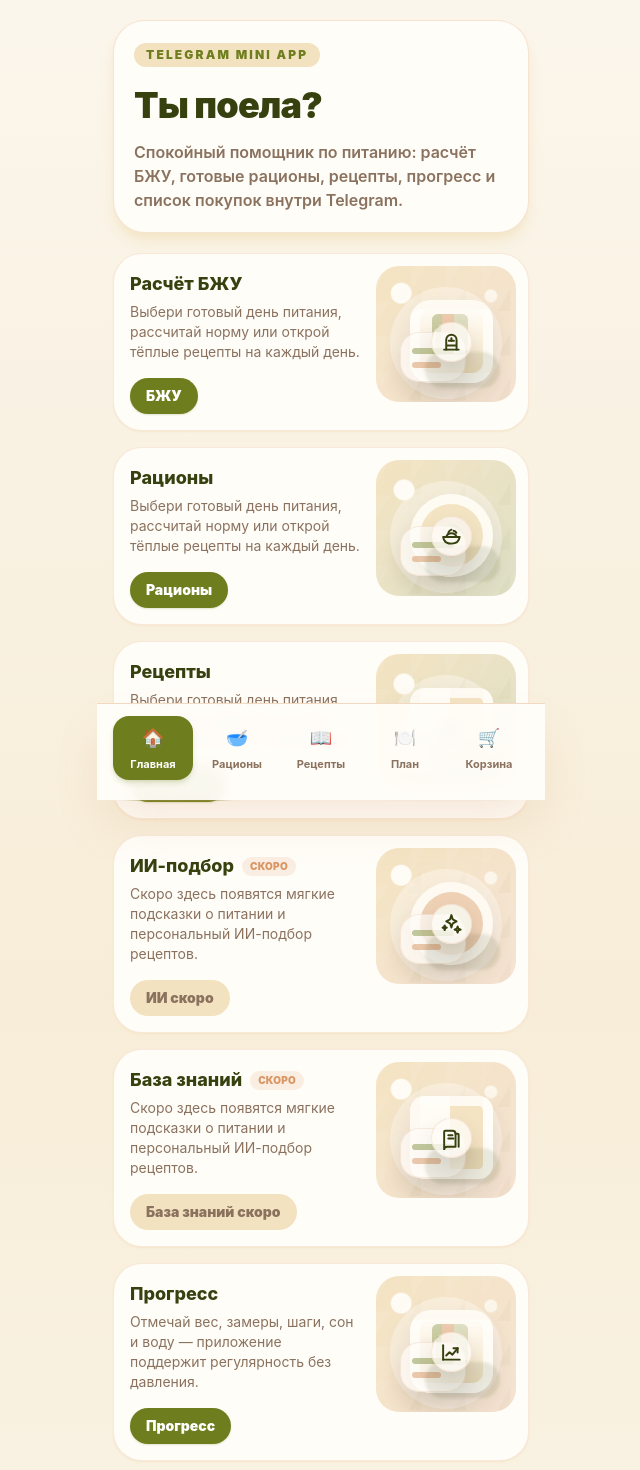
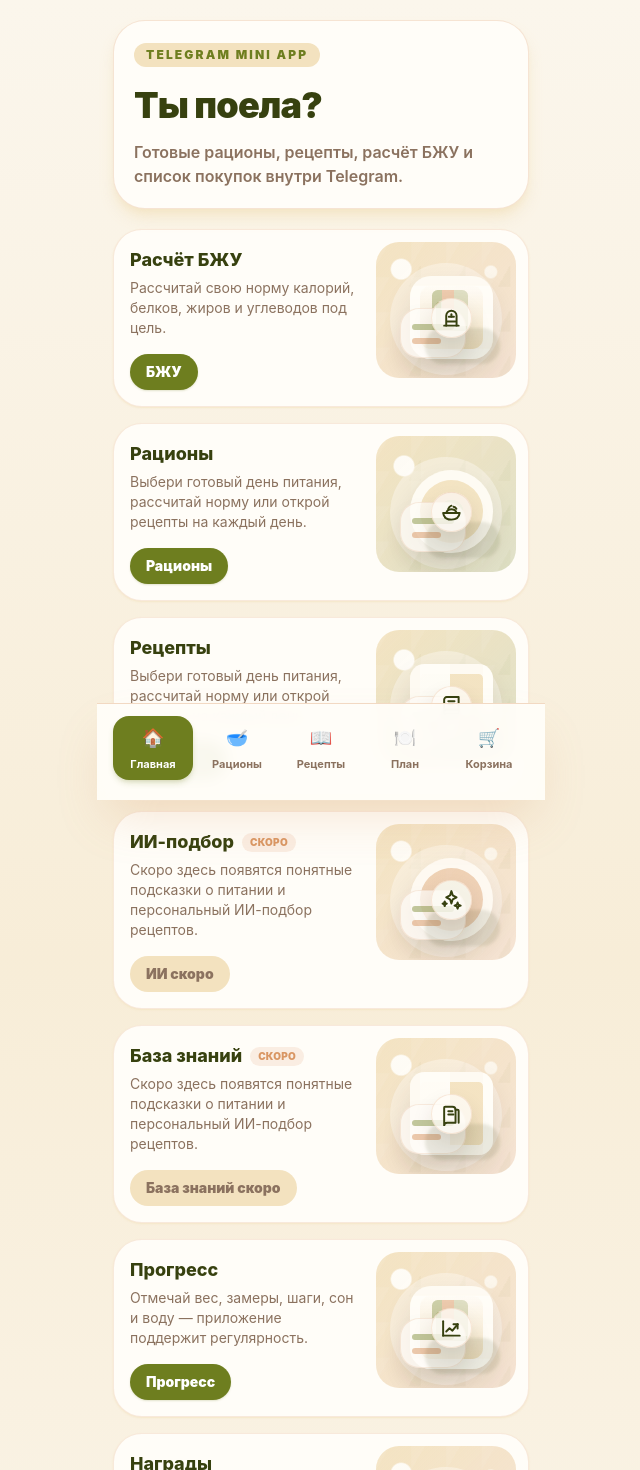
Before and after one commit to kngkczph94-sketch/ty-poela-miniapp, a React (Vite) app: page / in a window 1280 px wide. Shown: the top 1470 px of the page, without its empty margins (319-959 px from the left). Built offline with nearby package versions, Linux system fonts and the light colour scheme.

Commit message:
Update home page nutrition copy

```diff
--- a/src/App.tsx
+++ b/src/App.tsx
@@ -111,45 +111,45 @@ function HomePage({ onOpenRations, onOpenRecipes, onOpenProgress, onOpenMacros,
   const homeCards: HomeCard[] = [
     {
       title: 'Расчёт БЖУ',
-      description: 'Выбери готовый день питания, рассчитай норму или открой тёплые рецепты на каждый день.',
+      description: 'Рассчитай свою норму калорий, белков, жиров и углеводов под цель.',
       visual: 'macros',
       action: { label: 'БЖУ', onClick: onOpenMacros },
     },
     {
       title: 'Рационы',
-      description: 'Выбери готовый день питания, рассчитай норму или открой тёплые рецепты на каждый день.',
+      description: 'Выбери готовый день питания, рассчитай норму или открой рецепты на каждый день.',
       visual: 'rations',
       action: { label: 'Рационы', onClick: onOpenRations },
     },
     {
       title: 'Рецепты',
-      description: 'Выбери готовый день питания, рассчитай норму или открой тёплые рецепты на каждый день.',
+      description: 'Выбери готовый день питания, рассчитай норму или открой рецепты на каждый день.',
       visual: 'recipes',
       action: { label: 'Рецепты', onClick: onOpenRecipes },
     },
     {
       title: 'ИИ-подбор',
-      description: 'Скоро здесь появятся мягкие подсказки о питании и персональный ИИ-подбор рецептов.',
+      description: 'Скоро здесь появятся понятные подсказки о питании и персональный ИИ-подбор рецептов.',
       visual: 'ai',
       soon: true,
       action: { label: 'ИИ', soon: true },
     },
     {
       title: 'База знаний',
-      description: 'Скоро здесь появятся мягкие подсказки о питании и персональный ИИ-подбор рецептов.',
+      description: 'Скоро здесь появятся понятные подсказки о питании и персональный ИИ-подбор рецептов.',
       visual: 'knowledge',
       soon: true,
       action: { label: 'База знаний', soon: true },
     },
     {
       title: 'Прогресс',
-      description: 'Отмечай вес, замеры, шаги, сон и воду — приложение поддержит регулярность без давления.',
+      description: 'Отмечай вес, замеры, шаги, сон и воду — приложение поддержит регулярность.',
       visual: 'progress',
       action: { label: 'Прогресс', onClick: onOpenProgress },
     },
     {
       title: 'Награды',
-      description: 'Отмечай вес, замеры, шаги, сон и воду — приложение поддержит регулярность без давления.',
+      description: 'Отмечай вес, замеры, шаги, сон и воду — приложение поддержит регулярность.',
       visual: 'awards',
       action: { label: 'Награды', onClick: onOpenAwards },
     },
@@ -165,7 +165,7 @@ function HomePage({ onOpenRations, onOpenRecipes, onOpenProgress, onOpenMacros,
     <section className="relative overflow-hidden rounded-[2rem] border border-[#D99663]/25 bg-[#FFFDF8] p-5 text-[#37410F] shadow-lg shadow-[#F3E2BF]/80">
       <p className="inline-flex rounded-full bg-[#F3E2BF] px-3 py-1 text-xs font-black uppercase tracking-[0.18em] text-[#6E7E1F]">Telegram Mini App</p>
       <h1 className="mt-4 text-4xl font-black leading-tight tracking-tight">Ты поела?</h1>
-      <p className="mt-3 max-w-md text-base font-semibold leading-6 text-[#8B725F]">Спокойный помощник по питанию: расчёт БЖУ, готовые рационы, рецепты, прогресс и список покупок внутри Telegram.</p>
+      <p className="mt-3 max-w-md text-base font-semibold leading-6 text-[#8B725F]">Готовые рационы, рецепты, расчёт БЖУ и список покупок внутри Telegram.</p>
     </section>
     <section className="mt-5 grid gap-4">{homeCards.map((card) => <HomeFeatureCard card={card} key={card.title} />)}</section>
   </>;
@@ -218,7 +218,7 @@ function AccessPage({
             'меню на неделю',
             'автокорзина продуктов',
             'шер-карточки',
-            'трекер прогресса без давления',
+            'трекер прогресса',
           ].map((item) => (
             <p className="flex items-center gap-3 text-sm font-bold text-[#37410F]" key={item}>
               <span className="flex h-7 w-7 items-center justify-center rounded-full bg-[#F3E2BF] text-[#37410F]">✓</span>
```
